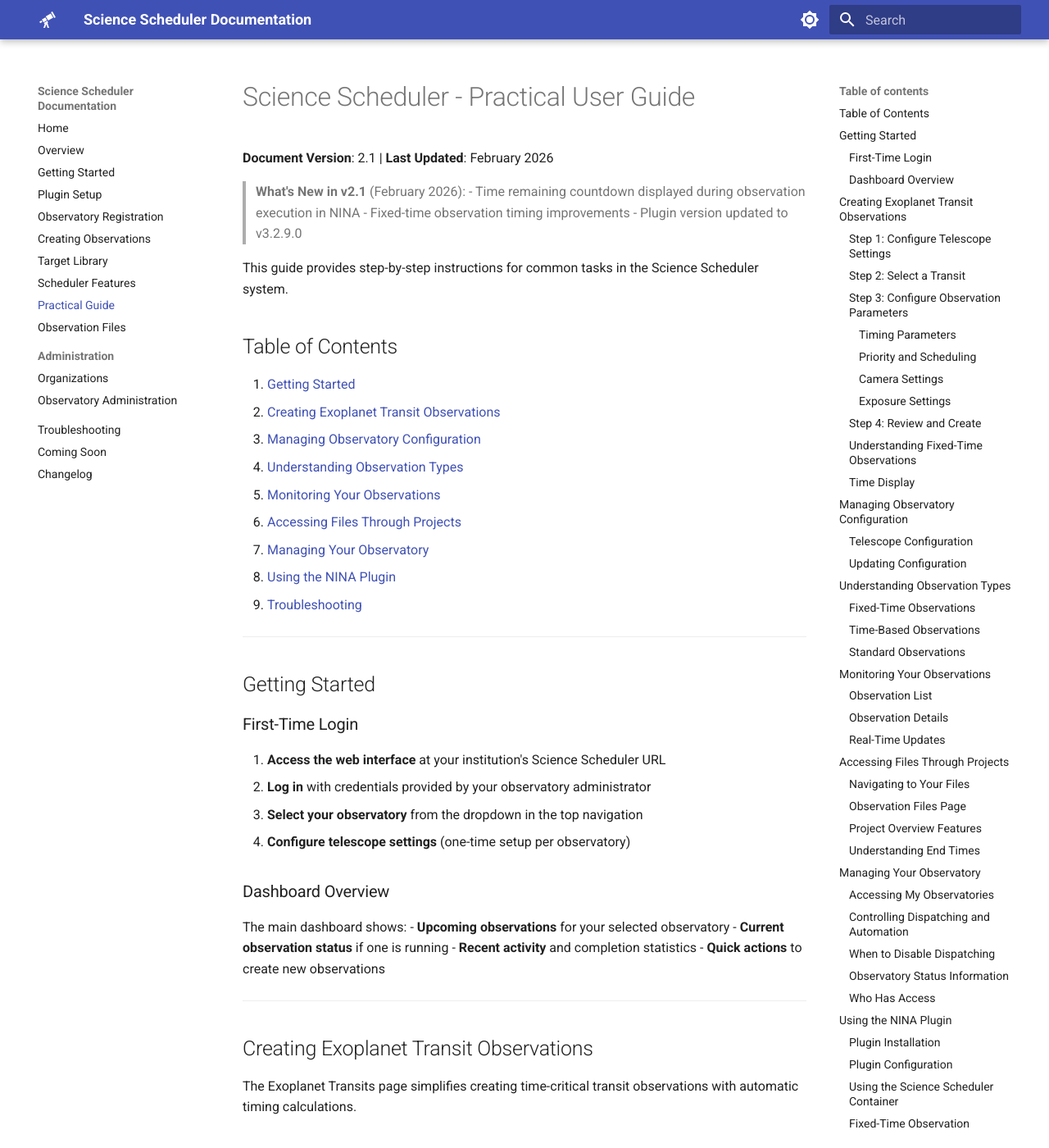
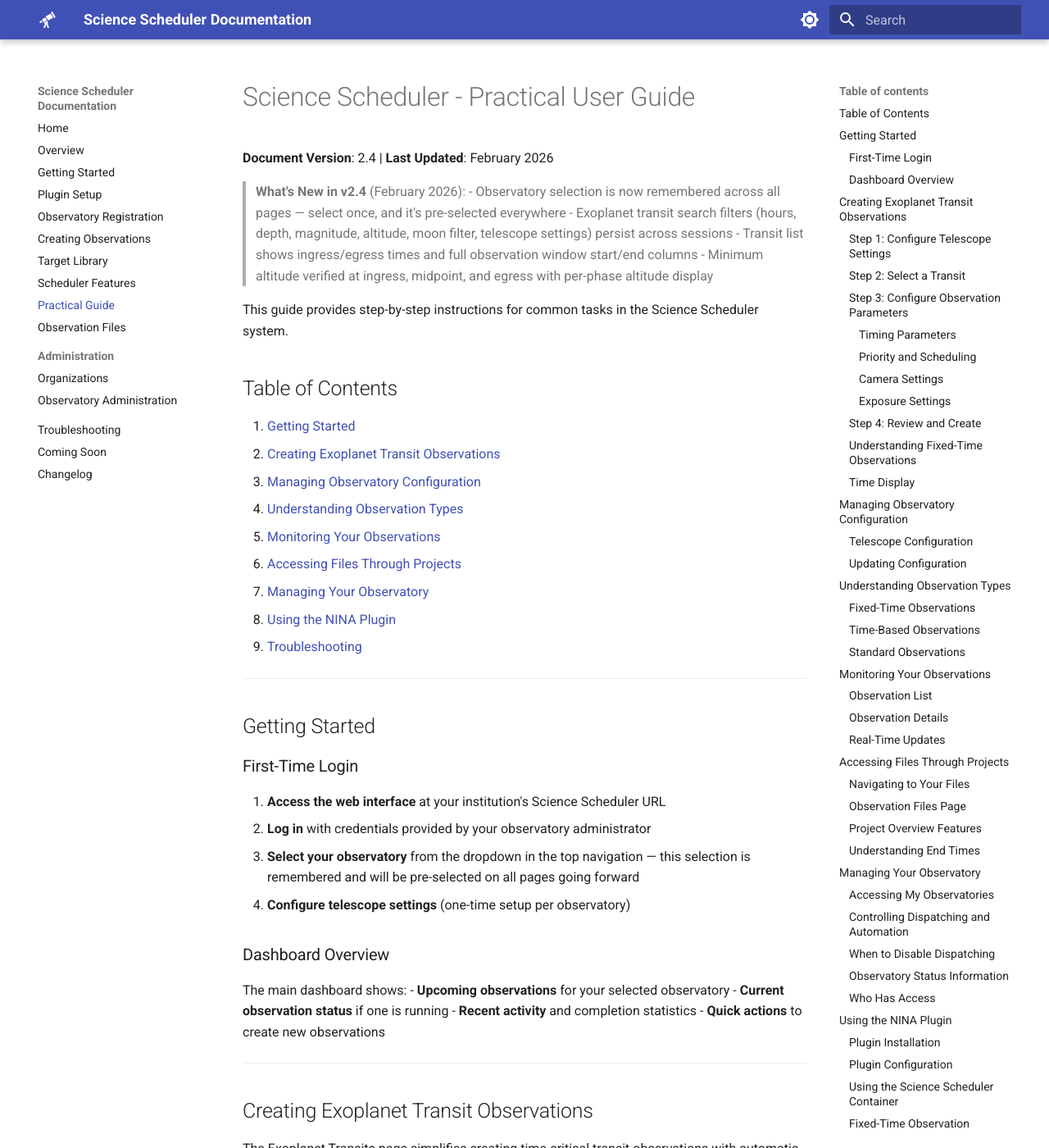
Before and after one commit to First-Light-Systems/nina-scheduler-docs, an MkDocs documentation site: the page built from docs/USER_GUIDE_PRACTICAL.md, in a window 1280 px wide and 1400 px high. Shown: the whole window at 82% size. Built offline with MkDocs 1.6.1 and Material for MkDocs 9.7.7, drawn with Linux system fonts in a browser that asks for light colours.

Commit message:
Document v2.4: observatory memory, transit improvements
- Changelog entry for v2.4 with observatory preference persistence,
  transit filter persistence, observation window columns, 3-phase altitude
- Updated Practical User Guide what's new section and getting started
- Updated compatibility table: server v3.4.1

Co-Authored-By: Claude Opus 4.6 <noreply@anthropic.com>

```diff
--- a/docs/USER_GUIDE_PRACTICAL.md
+++ b/docs/USER_GUIDE_PRACTICAL.md
@@ -1,11 +1,12 @@
 # Science Scheduler - Practical User Guide
 
-**Document Version**: 2.1 | **Last Updated**: February 2026
+**Document Version**: 2.4 | **Last Updated**: February 2026
 
-> **What's New in v2.1** (February 2026):
-> - Time remaining countdown displayed during observation execution in NINA
-> - Fixed-time observation timing improvements
-> - Plugin version updated to v3.2.9.0
+> **What's New in v2.4** (February 2026):
+> - Observatory selection is now remembered across all pages — select once, and it's pre-selected everywhere
+> - Exoplanet transit search filters (hours, depth, magnitude, altitude, moon filter, telescope settings) persist across sessions
+> - Transit list shows ingress/egress times and full observation window start/end columns
+> - Minimum altitude verified at ingress, midpoint, and egress with per-phase altitude display
 
 This guide provides step-by-step instructions for common tasks in the Science Scheduler system.
 
@@ -29,7 +30,7 @@ This guide provides step-by-step instructions for common tasks in the Science Sc
 
 1. **Access the web interface** at your institution's Science Scheduler URL
 2. **Log in** with credentials provided by your observatory administrator
-3. **Select your observatory** from the dropdown in the top navigation
+3. **Select your observatory** from the dropdown in the top navigation — this selection is remembered and will be pre-selected on all pages going forward
 4. **Configure telescope settings** (one-time setup per observatory)
 
 ### Dashboard Overview
```
Also changed, not shown: docs/CHANGELOG.md (+18 -0 lines).
